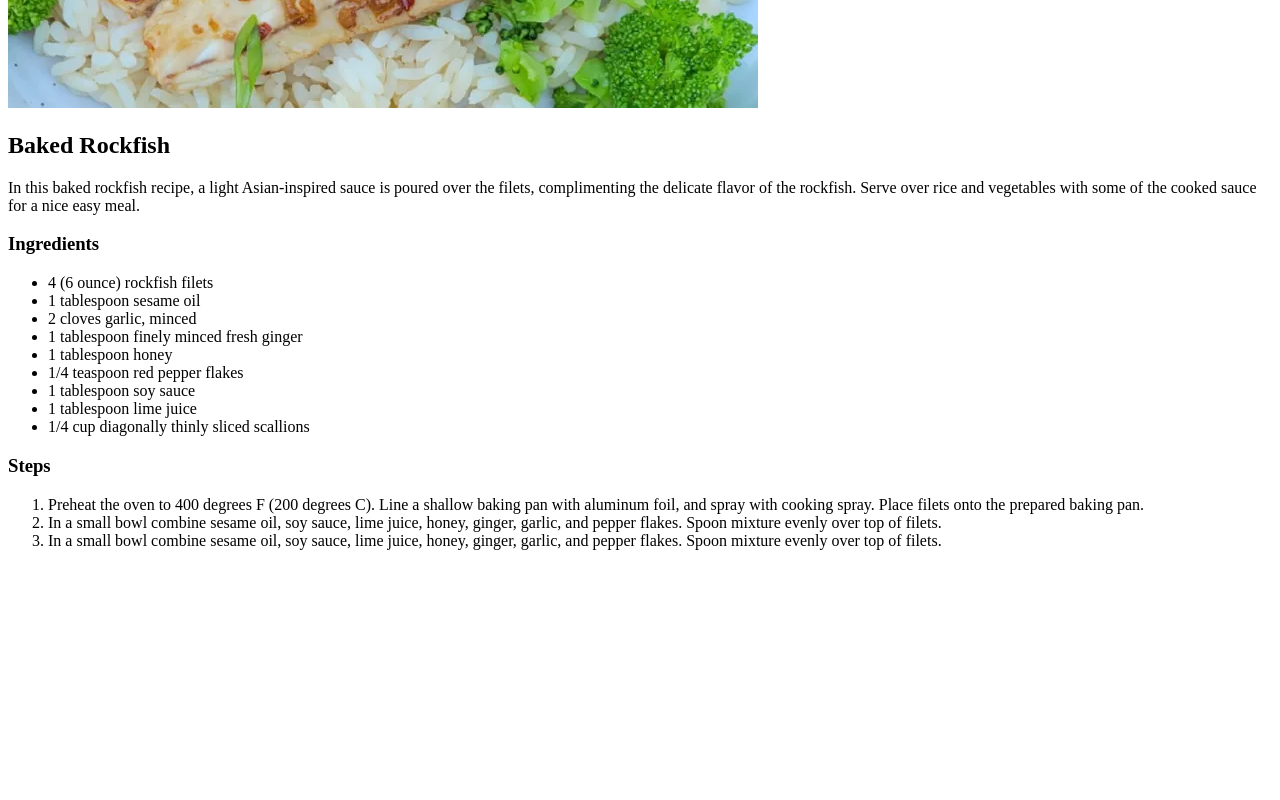
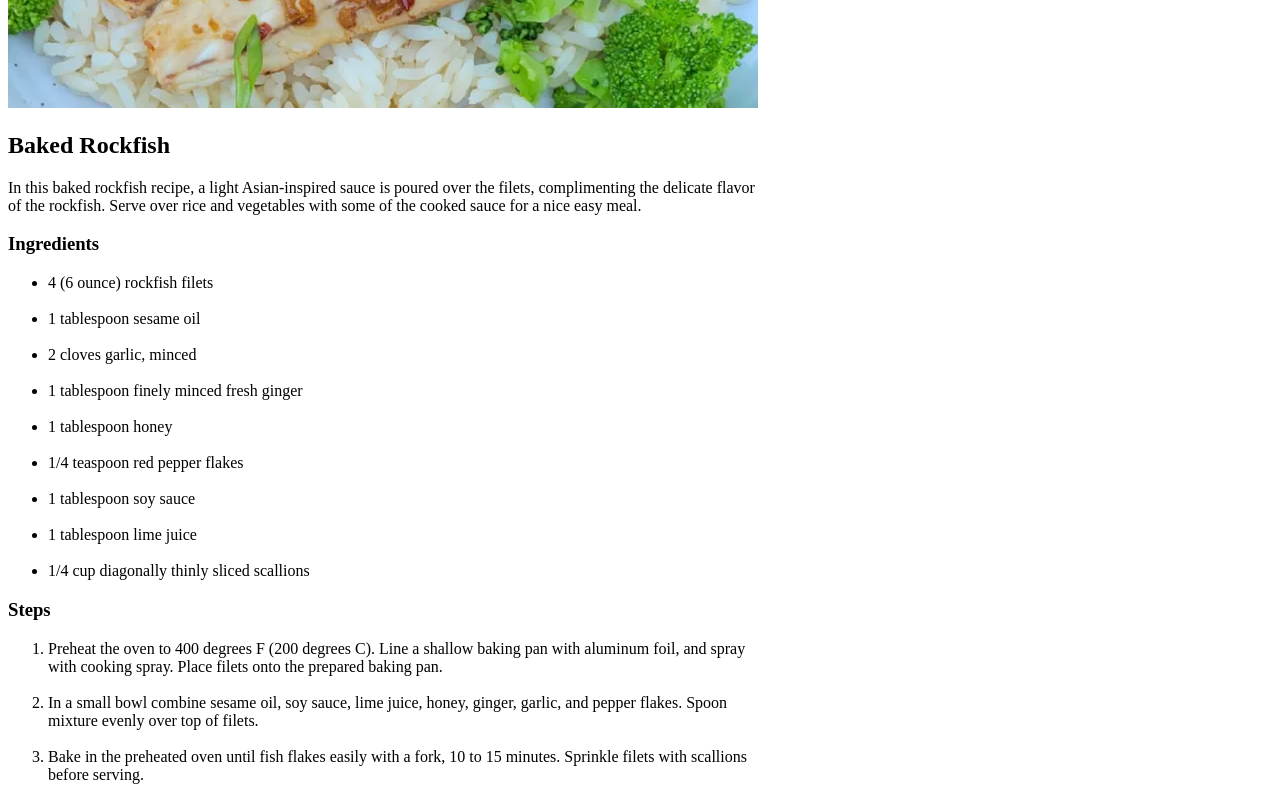
Before and after one commit to jsgriot/odin-recipes, a plain HTML site: page recipes/rockfish.html in a window 1280 px wide. Shown: the part 535-1335 px from the top of the page. Before the commit the page ends 1101 px from the top, so only its background shows below. Drawn offline with Linux system fonts and the light colour scheme.

Commit message:
Edit recipes

```diff
--- a/recipes/rockfish.html
+++ b/recipes/rockfish.html
@@ -12,30 +12,30 @@
 
   <h2>Baked Rockfish</h2>
 
-  <p>In this baked rockfish recipe, a light Asian-inspired sauce is poured over the filets, complimenting the delicate flavor of the rockfish. Serve over rice and vegetables with some of the cooked sauce for a nice easy meal.</p>
+  <p>In this baked rockfish recipe, a light Asian-inspired sauce is poured over the filets, complimenting the delicate flavor<br> of the rockfish. Serve over rice and vegetables with some of the cooked sauce for a nice easy meal.</p>
 
   <h3>Ingredients</h3>
 
   <ul>
-    <li>4 (6 ounce) rockfish filets</li>
-    <li>1 tablespoon sesame oil</li>
-    <li>2 cloves garlic, minced</li>
-    <li>1 tablespoon finely minced fresh ginger</li>
-    <li>1 tablespoon honey</li>
-    <li>1/4 teaspoon red pepper flakes</li>
-    <li>1 tablespoon soy sauce</li>
-    <li>1 tablespoon lime juice</li>
+    <li>4 (6 ounce) rockfish filets</li><br>
+    <li>1 tablespoon sesame oil</li><br>
+    <li>2 cloves garlic, minced</li><br>
+    <li>1 tablespoon finely minced fresh ginger</li><br>
+    <li>1 tablespoon honey</li><br>
+    <li>1/4 teaspoon red pepper flakes</li><br>
+    <li>1 tablespoon soy sauce</li><br>
+    <li>1 tablespoon lime juice</li><br>
     <li>1/4 cup diagonally thinly sliced scallions</li>
   </ul>
 
   <h3>Steps</h3>
 
   <ol>
-    <li>Preheat the oven to 400 degrees F (200 degrees C). Line a shallow baking pan with aluminum foil, and spray with cooking spray. Place filets onto the prepared baking pan.</li>
+    <li>Preheat the oven to 400 degrees F (200 degrees C). Line a shallow baking pan with aluminum foil, and spray<br> with cooking spray. Place filets onto the prepared baking pan.</li><br>
 
-    <li>In a small bowl combine sesame oil, soy sauce, lime juice, honey, ginger, garlic, and pepper flakes. Spoon mixture evenly over top of filets.</li>
+    <li>In a small bowl combine sesame oil, soy sauce, lime juice, honey, ginger, garlic, and pepper flakes. Spoon<br> mixture evenly over top of filets.</li><br>
 
-    <li>In a small bowl combine sesame oil, soy sauce, lime juice, honey, ginger, garlic, and pepper flakes. Spoon mixture evenly over top of filets.</li>
+    <li>Bake in the preheated oven until fish flakes easily with a fork, 10 to 15 minutes. Sprinkle filets with scallions<br> before serving.</li>
   </ol>
 </body>
 </html>
```
Also changed, not shown: recipes/noodles.html (+10 -10 lines), recipes/pizza.html (+10 -10 lines).
